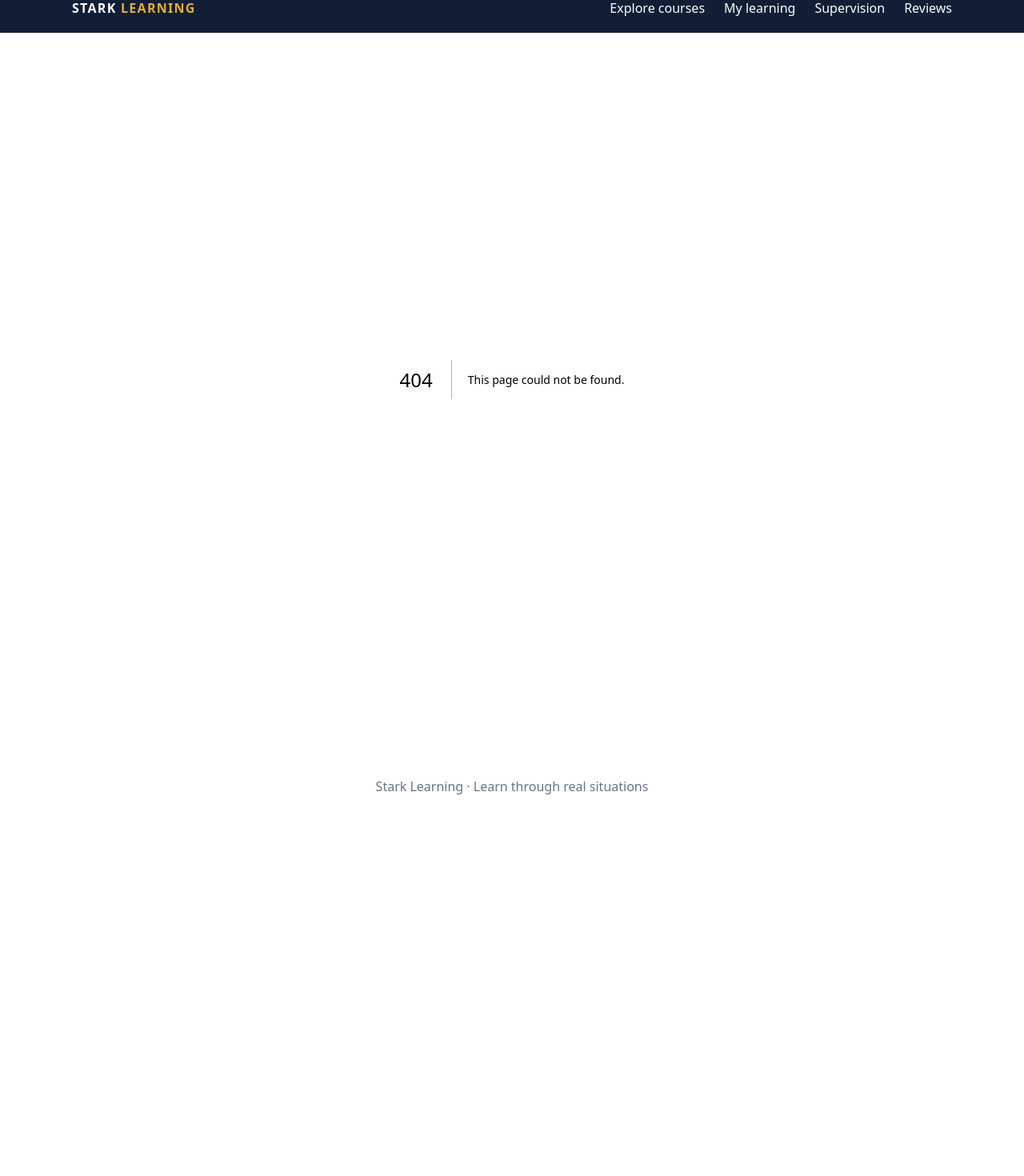
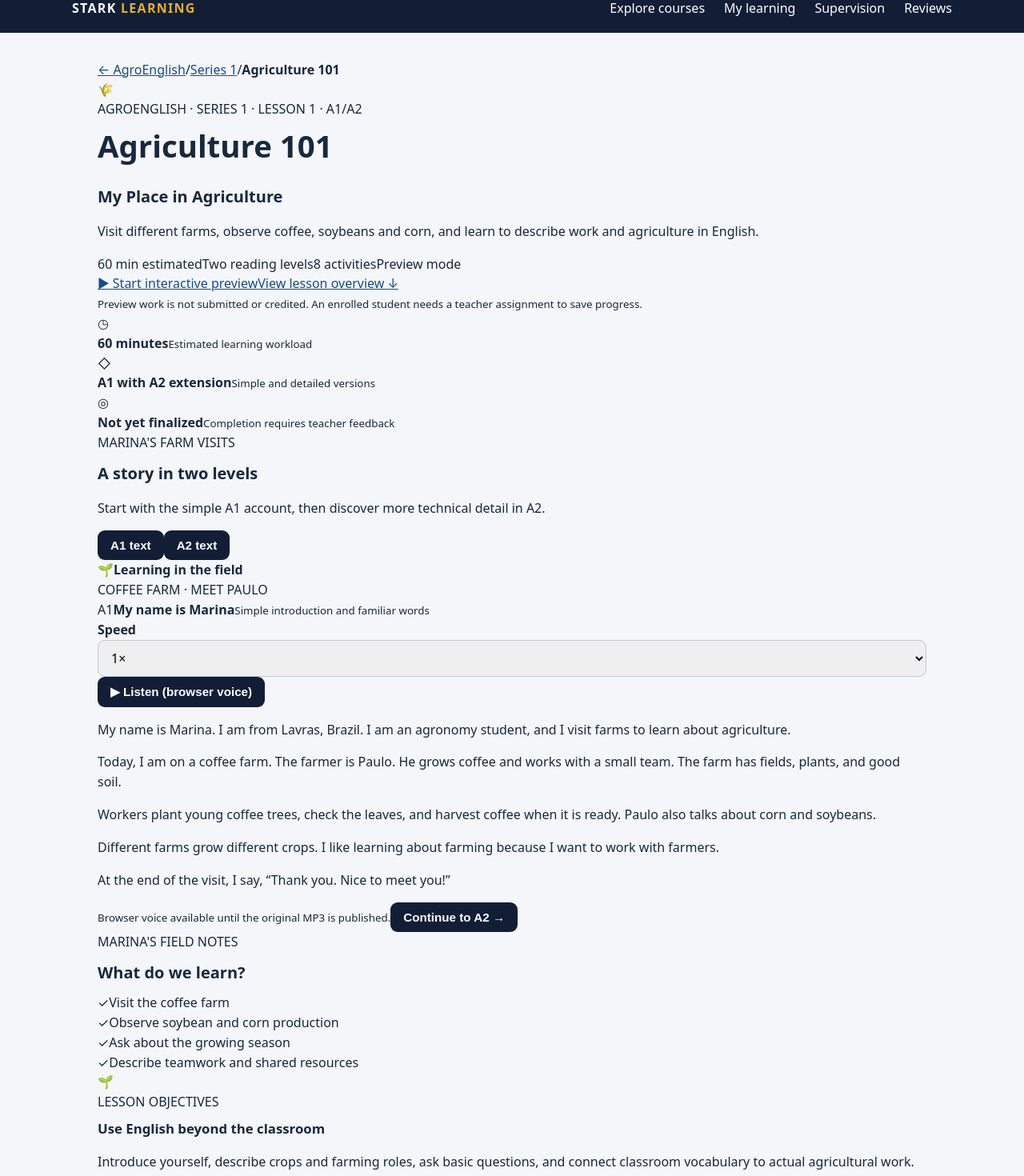
Before and after one commit to theostark2019/stark-english, a Next.js app: page /courses/agroenglish/agriculture-101 in a window 1280 px wide. Before the commit this address had no page. Shown: the part 20-1490 px from the top of the page at 80% size. Before the commit the page ends 1040 px from the top, so only its background shows below. Built offline with nearby package versions, Linux system fonts and the light colour scheme; no server answers; the database is empty.

Commit message:
Add cinematic Agriculture 101 lesson screen with source-aligned A1/A2 readings and existing assigned activities

```diff
--- /dev/null
+++ b/src/app/courses/agroenglish/agriculture-101/page.tsx
@@ -0,0 +1,91 @@
+import Link from 'next/link';
+import {serverClient} from '@/lib/supabase/server';
+import {agroMediaManifest} from '@/lib/agro-media';
+import {Agro101ReadingPlayer} from '@/components/Agro101ReadingPlayer';
+
+const steps=[
+ {n:1,title:'Reading A1',desc:'Meet Marina and Paulo on a coffee farm. Build a simple introduction.',anchor:'#a1-reading',icon:'▤'},
+ {n:2,title:'Reading A2',desc:'Compare coffee, soybean and corn farms. Observe work and resources.',anchor:'#a1-reading',icon:'▣'},
+ {n:3,title:'Vocabulary',desc:'Learn up to 28 agricultural words through guided, cumulative flashcards.',anchor:'#vocabulary',icon:'▤'},
+ {n:4,title:'Substitution',desc:'Make meaningful sentences using crops, farm roles and work routines.',anchor:'#workflow',icon:'⇄'},
+ {n:5,title:'Word families',desc:'Connect words such as plan, planning and planned.',anchor:'#workflow',icon:'✳'},
+ {n:6,title:'First production',desc:'Write about a farm visit, its crops, and the people who work there.',anchor:'#workflow',icon:'✎'},
+ {n:7,title:'Transfer',desc:'Describe an agricultural situation connected to your own experience.',anchor:'#workflow',icon:'↗'},
+ {n:8,title:'Feedback',desc:'Submit your evidence for teacher feedback and a revision if needed.',anchor:'#workflow',icon:'◎'}
+];
+export const dynamic='force-dynamic';
+export default async function Agro101Hub(){
+ const sb=await serverClient();
+ const [{data:{user}},mediaData,{data:episode}]=await Promise.all([
+  sb.auth.getUser(),agroMediaManifest(sb),
+  sb.from('episodes').select('id,code,title,level,minutes,status').eq('code','AGRO-A1-01').maybeSingle()
+ ]);
+ const media=mediaData;
+ let assignmentId:string|null=null,status:string|null=null;
+ if(user&&episode){
+  const {data:assignment}=await sb.from('lesson_assignments').select('id')
+   .eq('student_id',user.id).eq('episode_id',episode.id).order('created_at',{ascending:false}).limit(1).maybeSingle();
+  if(assignment){
+   assignmentId=assignment.id;
+   const {data:attempt}=await sb.from('lesson_attempts').select('status')
+    .eq('assignment_id',assignment.id).order('created_at',{ascending:false}).limit(1).maybeSingle();
+   status=attempt?.status||'assigned';
+  }
+ }
+ const action=assignmentId?'/lessons/'+assignmentId:'/courses/agroenglish/agriculture-101/activities';
+ return <div className="agrs-page agrs-lesson-hub"><div className="agrs-shell">
+  <nav className="agrs-breadcrumb"><Link href="/courses/agroenglish">← AgroEnglish</Link><span>/</span>
+   <Link href="/courses/agroenglish#series">Series 1</Link><span>/</span><strong>Agriculture 101</strong></nav>
+  <div className="agrs-lesson-hero">
+   {media.hero?<img src={media.hero} alt="Marina meets farmers in a farm workshop" />:<div className="agrs-lesson-hero-placeholder" aria-hidden="true">🌾</div>}
+   <div className="agrs-lesson-gradient"/>
+   <div className="agrs-lesson-hero-copy">
+    <span className="agrs-kicker">AGROENGLISH · SERIES 1 · LESSON 1 · A1/A2</span>
+    <h1>Agriculture 101</h1><h2>My Place in Agriculture</h2>
+    <p>Visit different farms, observe coffee, soybeans and corn, and learn to describe work and agriculture in English.</p>
+    <div className="agrs-lesson-metadata"><span>60 min estimated</span><span>Two reading levels</span><span>8 activities</span>
+      <span>{status==='finalized'?'✓ Finalized':status==='submitted'?'Awaiting review':assignmentId?'Assigned':'Preview mode'}</span></div>
+    <div className="agrs-hero-actions"><Link className="agrs-main-button" href={action}>
+      ▶ {assignmentId?'Continue assigned lesson':'Start interactive preview'}</Link>
+     <a className="agrs-outline-button" href="#workflow">View lesson overview ↓</a></div>
+    {!assignmentId&&<small className="agrs-hub-preview-hint">Preview work is not submitted or credited. An enrolled student needs a teacher assignment to save progress.</small>}
+   </div>
+  </div>
+  <section className="agrs-hub-meta">
+   <div><span className="agrs-hub-icon">◷</span><div><strong>{status==='finalized'?'✓ Completed':'60 minutes'}</strong><small>{status==='finalized'?'Teacher-confirmed completion':'Estimated learning workload'}</small></div></div>
+   <div><span className="agrs-hub-icon">◇</span><div><strong>A1 with A2 extension</strong><small>Simple and detailed versions</small></div></div>
+   <div><span className="agrs-hub-icon">◎</span><div><strong>{status==='finalized'?'100%':'Not yet finalized'}</strong><small>Completion requires teacher feedback</small></div></div>
+  </section>
+  <Agro101ReadingPlayer media={media}/>
+  <div className="agrs-lesson-layout" id="workflow">
+   <aside className="agrs-hub-aside">
+    <section className="agrs-hub-panel" id="field-notes">
+     <span className="agrs-kicker">MARINA'S FIELD NOTES</span><h2>What do we learn?</h2>
+     <div className="agrs-notes">
+      {['Visit the coffee farm','Observe soybean and corn production','Ask about the growing season','Describe teamwork and shared resources'].map(t=><div key={t}><span>✓</span>{t}</div>)}
+     </div>
+     {media['a2-field-notes']?<img src={media['a2-field-notes']} alt="Marina's notes and agricultural field visit" loading="lazy" />:
+      <div className="agrs-notes-placeholder" aria-hidden="true">🌱</div>}
+    </section>
+    <section className="agrs-hub-panel"><span className="agrs-kicker">LESSON OBJECTIVES</span><h3>Use English beyond the classroom</h3>
+     <p>Introduce yourself, describe crops and farming roles, ask basic questions, and connect classroom vocabulary to actual agricultural work.</p>
+    </section>
+   </aside>
+   <main className="agrs-hub-main">
+     <div className="agrs-section-heading"><div><span className="agrs-mini-kicker">WORK THROUGH THE LESSON</span>
+      <h2>Activities & learning steps</h2><p>Two readings lead into vocabulary, guided language practice and teacher-reviewed transfer.</p></div></div>
+     <div className="agrs-hub-steps">
+      {steps.map(step=><article key={step.n} className="agrs-step-card">
+       <span className="agrs-step-number">{step.n}</span><div className="agrs-step-icon">{step.icon}</div>
+       <div><h3>{step.title}</h3><p>{step.desc}</p></div>
+       <Link href={step.n<=2?step.anchor:action} aria-label={'Open '+step.title}>{step.n<=2?'See reading':'▶ Start'}</Link>
+      </article>)}
+     </div>
+     <div className="agrs-hub-final"><div><h2>Ready to practice?</h2>
+      <p>The lesson uses the existing Stark Learning autosave, written submissions, audio recording, teacher feedback and review workflow.</p></div>
+      <Link href={action}>▶ {assignmentId?'Go to my lesson':'Explore activities'}</Link></div>
+   </main>
+  </div>
+  <footer className="agrs-footer"><Link href="/courses/agroenglish">← AgroEnglish home</Link><span>Stark Learning · Agriculture 101</span></footer>
+ </div></div>;
+}
```
